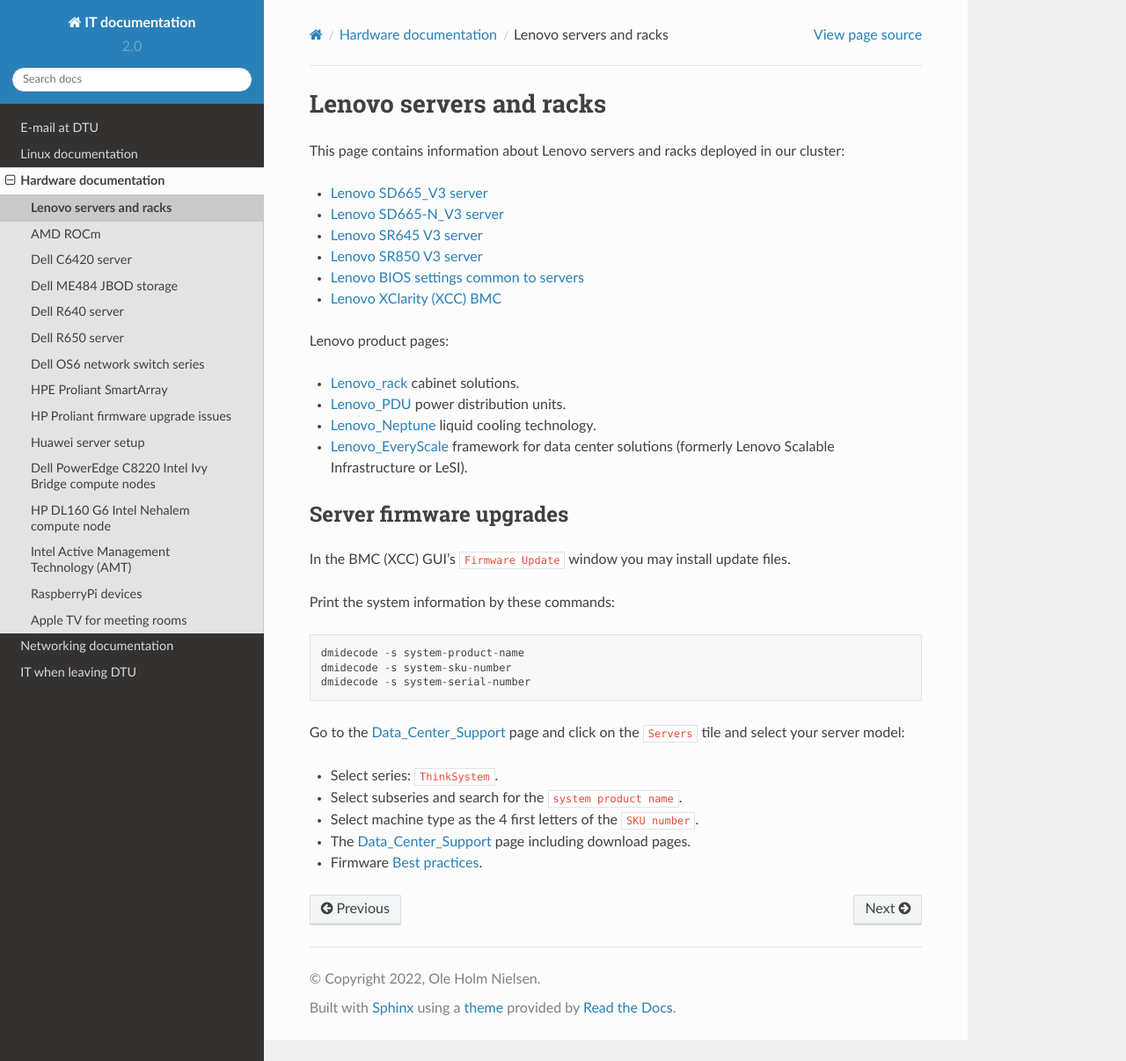
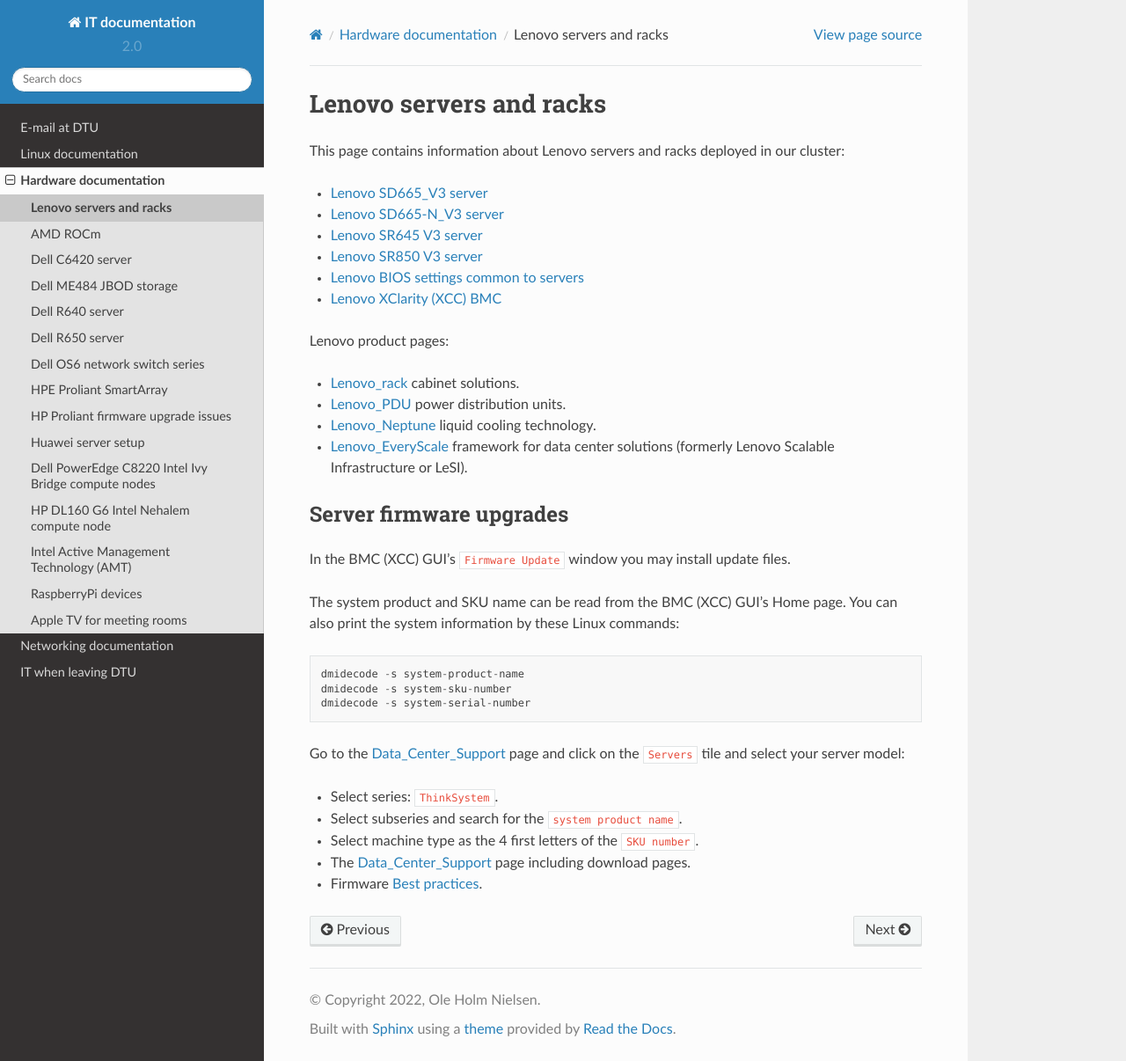
Before and after one commit to OleHolmNielsen/ITwiki, a Sphinx documentation site: the page built from docs/Lenovo_servers_and_racks.rst, in a window 1280 px wide and 1206 px high. Shown: the whole window at 88% size. Built offline with Sphinx 7.4.7 and the Read the Docs theme 2.0.0, drawn with Linux system fonts in a browser that asks for light colours.

Commit message:
Minor edit

```diff
--- a/docs/Lenovo_servers_and_racks.rst
+++ b/docs/Lenovo_servers_and_racks.rst
@@ -31,7 +31,8 @@
 
 In the BMC (XCC) GUI's ``Firmware Update`` window you may install update files.
 
-Print the system information by these commands::
+The system product and SKU name can be read from the BMC (XCC) GUI's Home page.
+You can also print the system information by these Linux commands::
 
   dmidecode -s system-product-name
   dmidecode -s system-sku-number
```
